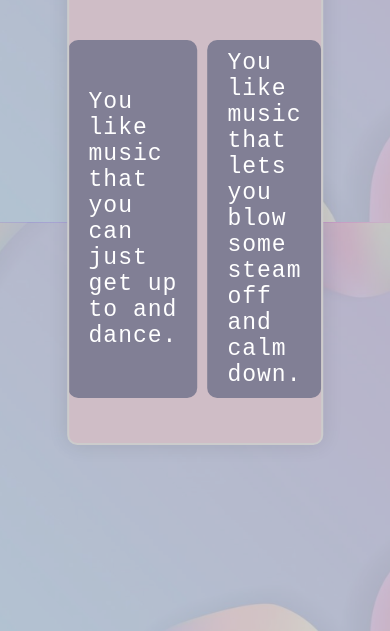
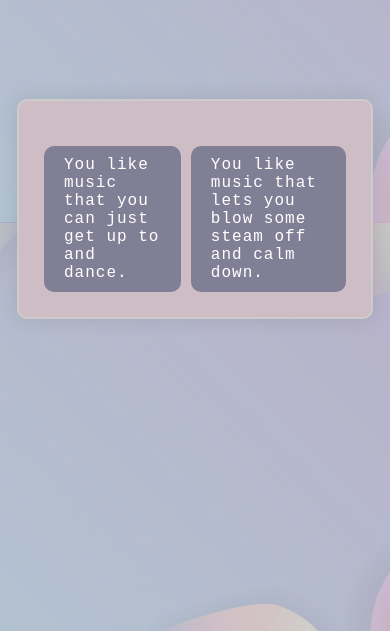
Before and after one commit to idkabtt/musicats, a plain HTML site: page newsmpl.html in a window 390 px wide. Shown: the part 213-844 px from the top of the page. Drawn offline with Linux system fonts and the light colour scheme.

Commit message:
newsmpl.html

```diff
--- a/newsmpl.html
+++ b/newsmpl.html
@@ -176,13 +176,88 @@ button.continue-button:hover {
   .container {
     padding: 10px;
   }
+  .choices button {
+  margin: 5px;
+  padding: 10px 20px;
+  border-radius: 10px;
+  background-color: #817f95;
+  color: #fff;
+  cursor: pointer;
+  border: none;
+  box-shadow: 0 10 50px rgba(0, 0, 0, 0.1);
+  font-family: Andale Mono, monospace;
+  font-size: 16px; /* Adjust the font size */
+  letter-spacing: 1px; /* Adjust the letter spacing */
+  text-align: left;
+}
+.slideshow-container {
+  width: 50%;
+  margin: 0 auto;
+  padding: 20px;
+  border: 2px solid #ccc;
+  border-radius: 10px;
+  box-shadow: 0 0 20px rgba(0, 0, 0, 0.1);
+  background-color: #cfbdc6;
+  position: fixed;
+  top: 50%;
+  left: 50%;
+  transform: translate(-50%, -50%);
+  height: fit-content;
+}
+body {
+  background-image: url("bg2.png");
+  background-size: cover;
+  background-position: center;
+  background-repeat: repeat;
+  margin: 0;
+  padding: 14%;
+  font-family: Andale Mono, monospace;
 }
 
-@media screen and (max-width: 576px) {
+}
+@media screen and (max-width: 480px) {
   /* Styles for screens smaller than 576px (e.g., smartphones) */
   .container {
     max-width: 90%; /* Adjust the maximum width for smaller screens */
   }
+  .choices button {
+  margin: 5px;
+  padding: 10px 20px;
+  border-radius: 10px;
+  background-color: #817f95;
+  color: #fff;
+  cursor: pointer;
+  border: none;
+  box-shadow: 0 10 50px rgba(0, 0, 0, 0.1);
+  font-family: Andale Mono, monospace;
+  font-size: 16px; /* Adjust the font size */
+  letter-spacing: 1px; /* Adjust the letter spacing */
+  text-align: left;
+}
+.slideshow-container {
+  width: 80%;
+  margin: 0 auto;
+  padding: 20px;
+  border: 2px solid #ccc;
+  border-radius: 10px;
+  box-shadow: 0 0 20px rgba(0, 0, 0, 0.1);
+  background-color: #cfbdc6;
+  position: fixed;
+  top: 50%;
+  left: 50%;
+  transform: translate(-50%, -50%);
+  height: fit-content;
+}
+body {
+  background-image: url("bg2.png");
+  background-size: cover;
+  background-position: center;
+  background-repeat: repeat;
+  margin: 0;
+  padding: 14%;
+  font-family: Andale Mono, monospace;
+}
+
 }
 
   </style>
```
